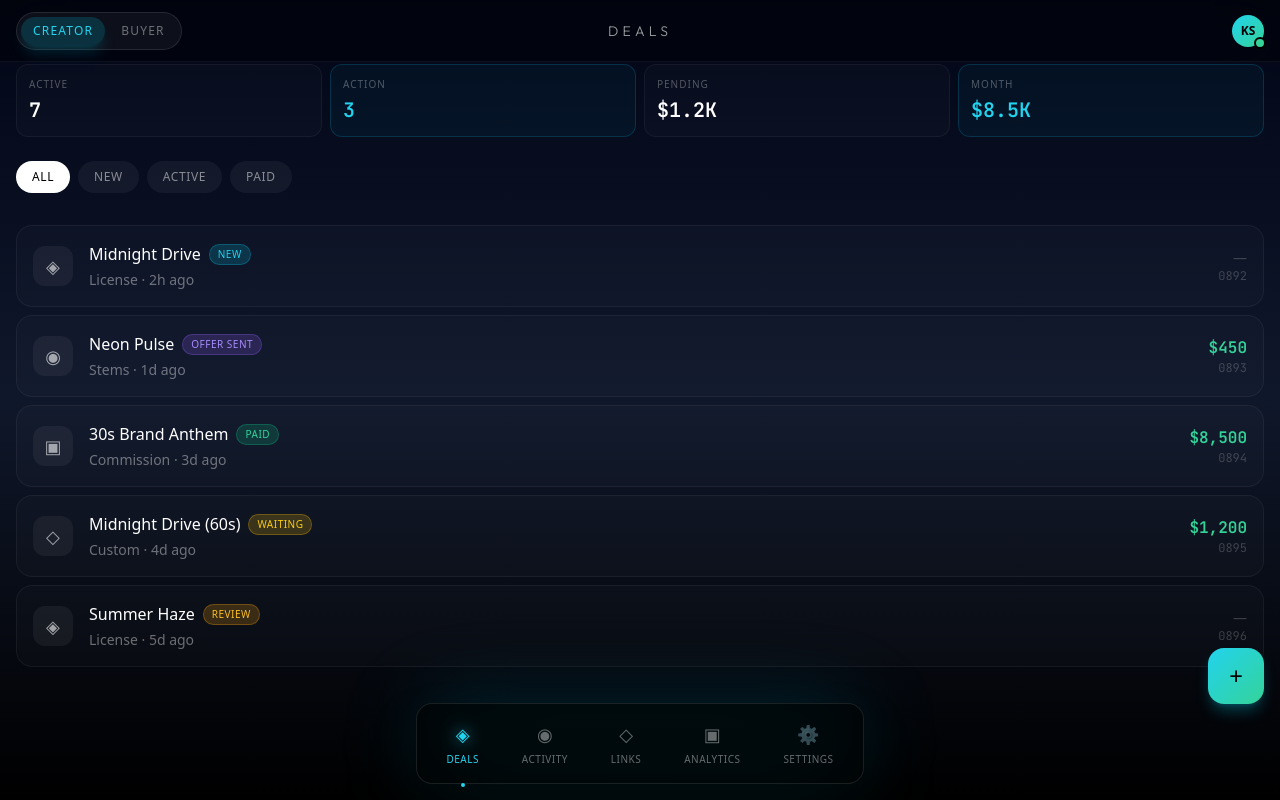
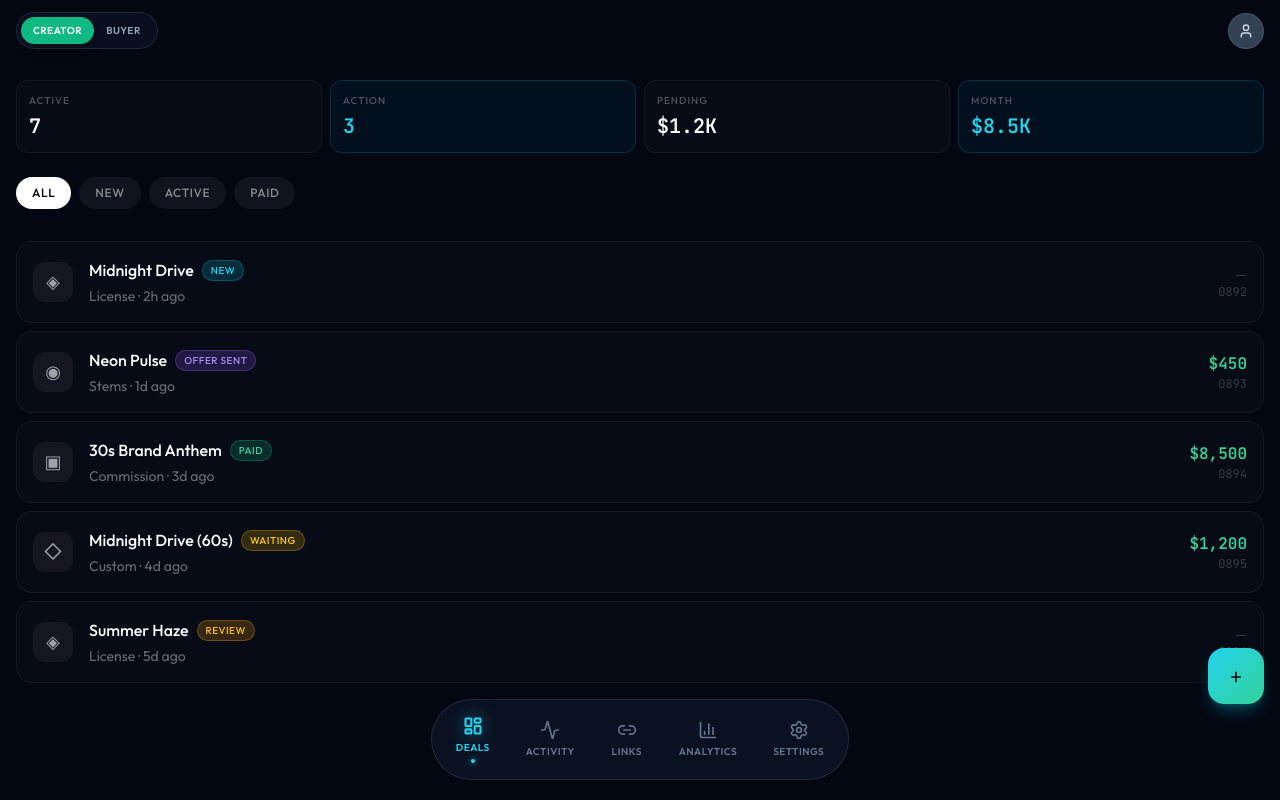
Before and after one commit to dpmr7n27mm-sketch/DealDesk, a React (Vite) app in the folder DealDesk-main/: page / in a window 1280 px wide. Built offline with nearby package versions, Linux system fonts and the light colour scheme.

Commit message:
Refactor AppShell component for improved navigation

```diff
--- a/DealDesk-main/src/components/AppShell.jsx
+++ b/DealDesk-main/src/components/AppShell.jsx
@@ -1,152 +1,138 @@
-import React, { useState } from 'react';
-import { NavLink, Outlet, useLocation } from 'react-router-dom';
+import { useState, useEffect } from 'react';
+import { Outlet, NavLink, useNavigate, useLocation } from 'react-router-dom';
+import {
+  LayoutDashboard,
+  Activity,
+  Link2,
+  BarChart3,
+  Settings,
+  ShoppingBag,
+  Search,
+  FileText,
+  User
+} from 'lucide-react';
 
 export default function AppShell() {
-  const [viewMode, setViewMode] = useState('creator'); // 'creator' or 'buyer'
+  const navigate = useNavigate();
   const location = useLocation();
 
-  const creatorNav = [
-    { path: '/deals', label: 'Deals', icon: '◈' },
-    { path: '/activity', label: 'Activity', icon: '◉' },
-    { path: '/links', label: 'Links', icon: '◇' },
-    { path: '/analytics', label: 'Analytics', icon: '▣' },
-    { path: '/settings', label: 'Settings', icon: '⚙' },
+  // Determine mode based on current path
+  const isBuyerPath = location.pathname.startsWith('/buyer') ||
+                      location.pathname.startsWith('/store') ||
+                      location.pathname.startsWith('/request') ||
+                      (location.pathname.startsWith('/deal/') && location.pathname.includes('/action'));
+
+  const [isCreatorMode, setIsCreatorMode] = useState(!isBuyerPath);
+
+  // Sync mode with route changes
+  useEffect(() => {
+    setIsCreatorMode(!isBuyerPath);
+  }, [isBuyerPath]);
+
+  const handleModeToggle = (mode) => {
+    if (mode === 'creator' && !isCreatorMode) {
+      setIsCreatorMode(true);
+      navigate('/');
+    } else if (mode === 'buyer' && isCreatorMode) {
+      setIsCreatorMode(false);
+      navigate('/buyer');
+    }
+  };
+
+  const creatorNavItems = [
+    { path: '/', icon: LayoutDashboard, label: 'Deals' },
+    { path: '/activity', icon: Activity, label: 'Activity' },
+    { path: '/links', icon: Link2, label: 'Links' },
+    { path: '/analytics', icon: BarChart3, label: 'Analytics' },
+    { path: '/settings', icon: Settings, label: 'Settings' },
   ];
 
-  const buyerNav = [
-    { path: '/store/demo', label: 'Store', icon: '◈' },
-    { path: '/request/demo', label: 'Request', icon: '◇' },
-    { path: '/deal/demo/action', label: 'Actions', icon: '▣' },
-    { path: '/buyer', label: 'My Deals', icon: '◉' },
+  const buyerNavItems = [
+    { path: '/buyer', icon: ShoppingBag, label: 'My Deals' },
+    { path: '/store/browse', icon: Search, label: 'Browse' },
+    { path: '/request/new', icon: FileText, label: 'Requests' },
+    { path: '/settings', icon: Settings, label: 'Settings' },
   ];
 
-  const navItems = viewMode === 'creator' ? creatorNav : buyerNav;
-
-  const currentPath = location.pathname;
-  const getPageTitle = () => {
-    const allItems = [...creatorNav, ...buyerNav];
-    const match = allItems.find(n => currentPath === n.path || currentPath.startsWith(n.path.split('/')[1]));
-    if (currentPath === '/' || currentPath === '/deals') return 'DEALS';
-    if (match) return match.label.toUpperCase();
-    return 'DEALDESK';
-  };
+  const navItems = isCreatorMode ? creatorNavItems : buyerNavItems;
 
   return (
-    <div className="min-h-screen bg-black text-white font-sans">
-      {/* Subtle grid background */}
-      <div className="fixed inset-0 opacity-[0.03] pointer-events-none"
-        style={{
-          backgroundImage: `linear-gradient(rgba(0,255,255,0.5) 1px, transparent 1px),
-                           linear-gradient(90deg, rgba(0,255,255,0.5) 1px, transparent 1px)`,
-          backgroundSize: '50px 50px'
-        }}
-      />
-
-      {/* Gradient overlay */}
-      <div className="fixed inset-0 bg-gradient-to-b from-slate-950 via-slate-900 to-black pointer-events-none" />
-
-      {/* Top Bar */}
-      <header className="fixed top-0 left-0 right-0 z-50">
-        <div className="relative">
-          {/* Glassmorphism background */}
-          <div className="absolute inset-0 bg-black/40 backdrop-blur-xl border-b border-white/5" />
-
-          <div className="relative px-4 py-3 flex items-center justify-between">
-            {/* View Toggle - Left */}
-            <div className="flex items-center gap-1 bg-white/5 rounded-full p-1 border border-white/10">
+    <div className="min-h-screen bg-[#030712] text-slate-100">
+      {/* Fixed Header */}
+      <header className="fixed top-0 left-0 right-0 z-50 px-4 py-3">
+        <div className="flex items-center justify-between max-w-screen-xl mx-auto">
+          {/* Creator/Buyer Toggle */}
+          <div className="glass-toggle flex items-center p-1">
             <button
-                onClick={() => setViewMode('creator')}
-                className={`px-3 py-1.5 rounded-full text-xs font-medium tracking-widest transition-all ${
-                  viewMode === 'creator'
-                    ? 'bg-cyan-500/20 text-cyan-400 shadow-lg shadow-cyan-500/20'
-                    : 'text-white/40 hover:text-white/60'
+              onClick={() => handleModeToggle('creator')}
+              className={`px-3 py-1.5 text-[10px] font-semibold tracking-wider uppercase transition-all rounded-full ${
+                isCreatorMode
+                  ? 'bg-emerald-500 text-white shadow-lg'
+                  : 'text-slate-400 hover:text-slate-200'
               }`}
             >
-                CREATOR
+              Creator
             </button>
             <button
-                onClick={() => setViewMode('buyer')}
-                className={`px-3 py-1.5 rounded-full text-xs font-medium tracking-widest transition-all ${
-                  viewMode === 'buyer'
-                    ? 'bg-cyan-500/20 text-cyan-400 shadow-lg shadow-cyan-500/20'
-                    : 'text-white/40 hover:text-white/60'
+              onClick={() => handleModeToggle('buyer')}
+              className={`px-3 py-1.5 text-[10px] font-semibold tracking-wider uppercase transition-all rounded-full ${
+                !isCreatorMode
+                  ? 'bg-cyan-500 text-white shadow-lg'
+                  : 'text-slate-400 hover:text-slate-200'
               }`}
             >
-                BUYER
+              Buyer
             </button>
           </div>
 
-            {/* Page Title - Center */}
-            <h1 className="absolute left-1/2 -translate-x-1/2 text-sm font-light tracking-[0.3em] text-white/60">
-              {getPageTitle()}
-            </h1>
-
-            {/* User Avatar - Right */}
-            <div className="flex items-center gap-3">
-              <div className="relative">
-                <div className="w-8 h-8 rounded-full bg-gradient-to-br from-cyan-400 to-emerald-400 flex items-center justify-center text-black text-xs font-bold">
-                  KS
-                </div>
-                <div className="absolute -bottom-0.5 -right-0.5 w-3 h-3 bg-emerald-400 rounded-full border-2 border-black" />
-              </div>
-            </div>
-          </div>
+          {/* Avatar */}
+          <button className="w-9 h-9 rounded-full bg-slate-700 border border-white/10 flex items-center justify-center hover:border-cyan-500/50 transition-all">
+            <User className="w-4 h-4 text-slate-300" />
+          </button>
         </div>
       </header>
 
-      {/* Main Content */}
-      <main className="relative z-10 pt-16 pb-24 px-4">
+      {/* Main Content Area */}
+      <main className="pt-20 pb-28 px-4 min-h-screen">
+        <div className="max-w-screen-xl mx-auto">
           <Outlet />
+        </div>
       </main>
 
-      {/* Bottom Navigation - Glassmorphism Pill */}
-      <nav className="fixed bottom-4 left-4 right-4 z-50">
-        <div className="relative max-w-md mx-auto">
-          {/* Glow effect */}
-          <div className="absolute inset-0 bg-cyan-500/20 blur-2xl rounded-full" />
-
-          {/* Glass container */}
-          <div className="relative bg-black/60 backdrop-blur-2xl rounded-2xl border border-white/10 shadow-2xl shadow-black/50">
-            <div className="flex items-center justify-around px-2 py-2">
+      {/* Bottom Nav Pill */}
+      <nav className="fixed bottom-5 left-4 right-4 z-50 flex justify-center">
+        <div className="glass-nav px-2 py-2 flex items-center gap-1 overflow-x-auto scrollbar-hide max-w-full">
           {navItems.map((item) => {
-                const isActive = currentPath === item.path ||
-                  (item.path === '/deals' && currentPath === '/') ||
-                  currentPath.startsWith(item.path);
+            const Icon = item.icon;
+            const isActive = location.pathname === item.path ||
+                           (item.path === '/' && location.pathname === '/deals');
 
             return (
               <NavLink
                 key={item.path}
                 to={item.path}
-                    className={`flex flex-col items-center gap-1 px-4 py-2 rounded-xl transition-all ${
+                className={`flex flex-col items-center justify-center px-4 py-2 min-w-[64px] rounded-full transition-all ${
                   isActive
                     ? 'text-cyan-400'
-                        : 'text-white/40 hover:text-white/70'
+                    : 'text-slate-500 hover:text-slate-300'
                 }`}
               >
-                    {/* Icon with glow when active */}
-                    <span className={`text-lg transition-all ${
-                      isActive ? 'drop-shadow-[0_0_8px_rgba(34,211,238,0.8)]' : ''
-                    }`}>
-                      {item.icon}
-                    </span>
-
-                    {/* Label */}
-                    <span className={`text-[10px] font-medium tracking-wider uppercase transition-all ${
+                <Icon
+                  className={`w-5 h-5 mb-1 ${isActive ? 'drop-shadow-[0_0_8px_rgba(34,211,238,0.5)]' : ''}`}
+                  strokeWidth={isActive ? 2.5 : 2}
+                />
+                <span className={`text-[10px] font-semibold tracking-wider uppercase whitespace-nowrap ${
                   isActive ? 'text-cyan-400' : ''
                 }`}>
                   {item.label}
                 </span>
-
-                    {/* Active indicator dot */}
                 {isActive && (
-                      <div className="absolute -bottom-1 w-1 h-1 rounded-full bg-cyan-400 shadow-lg shadow-cyan-400/50" />
+                  <div className="w-1 h-1 rounded-full bg-cyan-400 mt-1 shadow-[0_0_6px_rgba(34,211,238,0.8)]" />
                 )}
               </NavLink>
             );
           })}
         </div>
-          </div>
-        </div>
       </nav>
     </div>
   );
```
Lines whose indentation alone changed are shown as unchanged.
